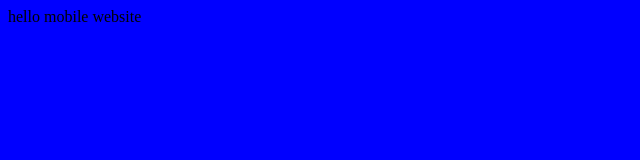
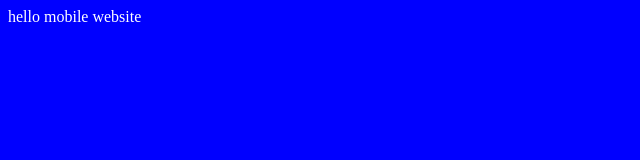
Before and after one commit to owenmerry/mobile-basicwebsite, a plain HTML site: page index.html in a window 1280 px wide. Shown: the whole page, without its empty margins (0-640 px from the left). Drawn offline with Linux system fonts and the light colour scheme.

Commit message:
updated stules and scripts

```diff
--- a/script/main.js
+++ b/script/main.js
@@ -1 +1,2 @@
 alert("script start");
+console.log('page loaded script..');
--- a/style/main.css
+++ b/style/main.css
@@ -1,3 +1,4 @@
 body{
 	background-color:blue;
+	color:white;
 }
```
